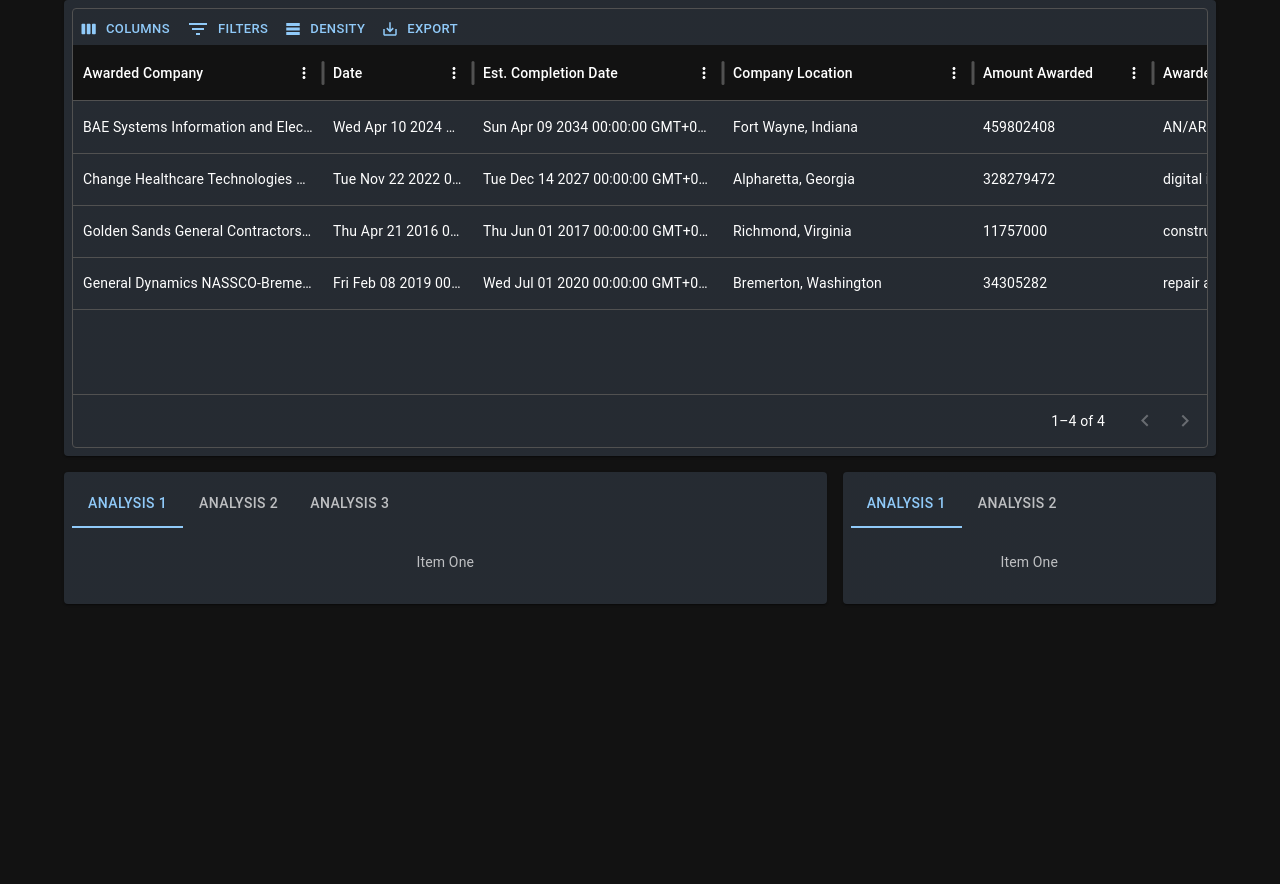
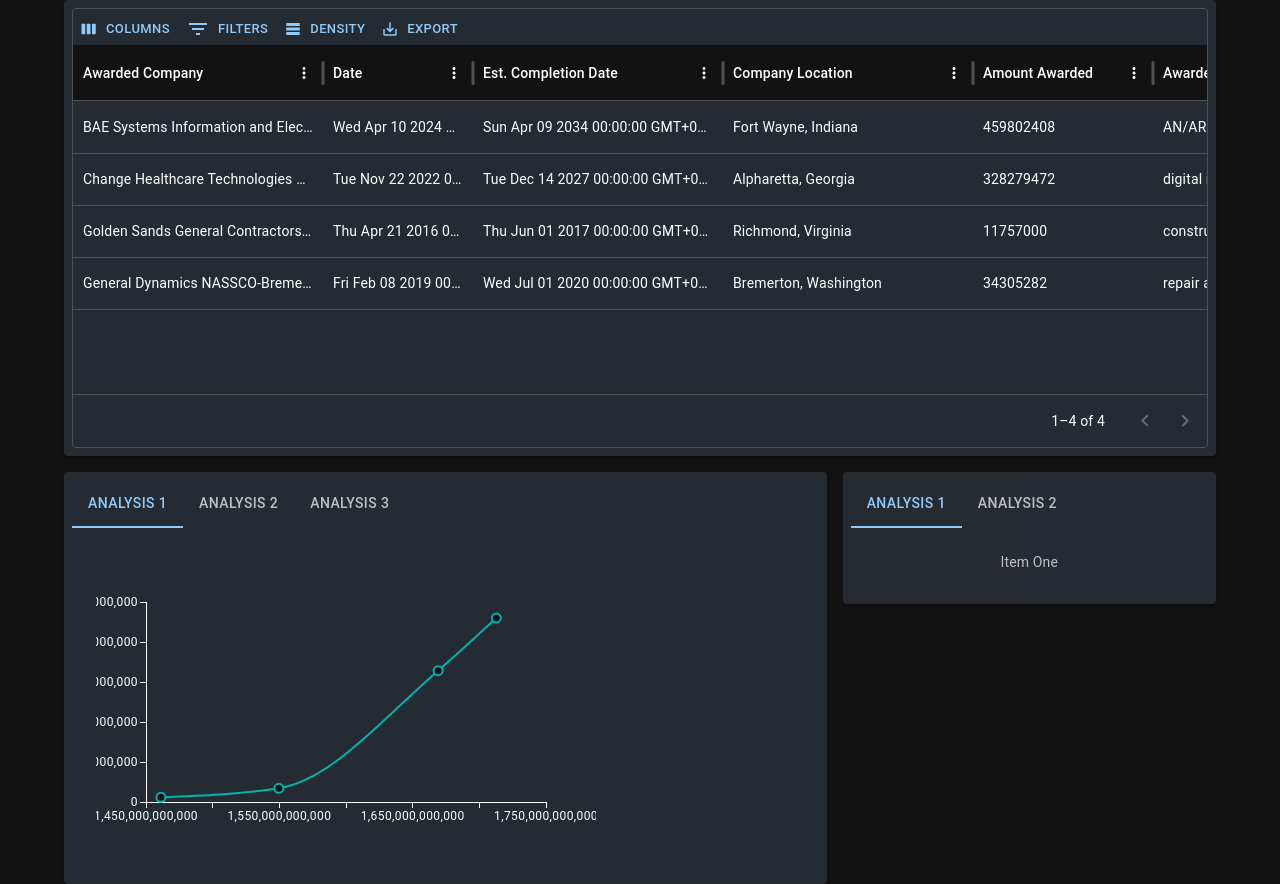
Before and after one commit to TylerK4832/ContractScope, a React (Create React App) app in the folder client/: page / in a window 1280 px wide. Before the commit the page ends 800 px from the top, so only its background shows below. Built offline with nearby package versions, Linux system fonts and the light colour scheme.

Commit message:
TimeSeries

```diff
--- a/client/package.json
+++ b/client/package.json
@@ -7,6 +7,7 @@
     "@emotion/styled": "^11.11.5",
     "@mui/lab": "^5.0.0-alpha.170",
     "@mui/material": "^5.15.15",
+    "@mui/x-charts": "^7.3.0",
     "@mui/x-data-grid": "^7.3.0",
     "@mui/x-data-grid-generator": "^7.3.0",
     "@testing-library/jest-dom": "^5.17.0",
--- a/client/src/components/Layout.tsx
+++ b/client/src/components/Layout.tsx
@@ -1,19 +1,20 @@
-import TabContext from '@mui/lab/TabContext';
-import TabList from '@mui/lab/TabList';
-import TabPanel from '@mui/lab/TabPanel';
-import Container from '@mui/material/Container';
-import Paper from '@mui/material/Paper';
-import Tab from '@mui/material/Tab';
-import Grid from '@mui/material/Unstable_Grid2';
-import { styled } from '@mui/material/styles';
-import { useState } from 'react';
-import Table from './Table';
+import TabContext from "@mui/lab/TabContext";
+import TabList from "@mui/lab/TabList";
+import TabPanel from "@mui/lab/TabPanel";
+import Container from "@mui/material/Container";
+import Paper from "@mui/material/Paper";
+import Tab from "@mui/material/Tab";
+import Grid from "@mui/material/Unstable_Grid2";
+import { styled } from "@mui/material/styles";
+import { useState } from "react";
+import Table from "./Table";
+import TimeSeries from "./TimeSeries";
 
 const Item = styled(Paper)(({ theme }) => ({
-    backgroundColor: theme.palette.mode === 'dark' ? '#1A2027' : '#fff',
+  backgroundColor: theme.palette.mode === "dark" ? "#1A2027" : "#fff",
   ...theme.typography.body2,
   padding: theme.spacing(1),
-    textAlign: 'center',
+  textAlign: "center",
   color: theme.palette.text.secondary,
 }));
 
@@ -21,28 +22,36 @@
   const [leftPaneActive, setLeftPaneActive] = useState("0");
   const [rightPaneActive, setRightPaneActive] = useState("0");
 
-    const handleLeftPaneChange = (evt: React.SyntheticEvent<Element, Event>, idx: string) =>
-        setLeftPaneActive(idx);
-    const handleRightPaneChange = (evt: React.SyntheticEvent<Element, Event>, idx: string) =>
-        setRightPaneActive(idx);
+  const handleLeftPaneChange = (
+    evt: React.SyntheticEvent<Element, Event>,
+    idx: string
+  ) => setLeftPaneActive(idx);
+  const handleRightPaneChange = (
+    evt: React.SyntheticEvent<Element, Event>,
+    idx: string
+  ) => setRightPaneActive(idx);
 
   return (
-        <Container sx={{ height: '100vh'}}>
+    <Container sx={{ height: "100vh" }}>
       <Grid container spacing={2}>
         <Grid xs={12}>
-                    <Item><Table /></Item>
+          <Item>
+            <Table />
+          </Item>
         </Grid>
         <Grid xs={8} height="40vh">
           <Item>
             <TabContext value={leftPaneActive}>
               <TabList onChange={handleLeftPaneChange}>
-                                <Tab label='Analysis 1' value='0' />
-                                <Tab label='Analysis 2' value='1' />
-                                <Tab label='Analysis 3' value='2' />
+                <Tab label="Analysis 1" value="0" />
+                <Tab label="Analysis 2" value="1" />
+                <Tab label="Analysis 3" value="2" />
               </TabList>
-                            <TabPanel value='0'>Item One</TabPanel>
-                            <TabPanel value='1'>Item Two</TabPanel>
-                            <TabPanel value='2'>Item Three</TabPanel>
+              <TabPanel value="0">
+                <TimeSeries />
+              </TabPanel>
+              <TabPanel value="1">Item Two</TabPanel>
+              <TabPanel value="2">Item Three</TabPanel>
             </TabContext>
           </Item>
         </Grid>
@@ -50,11 +59,11 @@
           <Item>
             <TabContext value={rightPaneActive}>
               <TabList onChange={handleRightPaneChange}>
-                                <Tab label='Analysis 1' value='0' />
-                                <Tab label='Analysis 2' value='1' />
+                <Tab label="Analysis 1" value="0" />
+                <Tab label="Analysis 2" value="1" />
               </TabList>
-                            <TabPanel value='0'>Item One</TabPanel>
-                            <TabPanel value='1'>Item Two</TabPanel>
+              <TabPanel value="0">Item One</TabPanel>
+              <TabPanel value="1">Item Two</TabPanel>
             </TabContext>
           </Item>
         </Grid>
--- /dev/null
+++ b/client/src/components/TimeSeries.tsx
@@ -0,0 +1,118 @@
+// import * as React from "react";
+import { DatasetElementType } from "@mui/x-charts/models/seriesType/config";
+import rows from "../utils/rows";
+import { LineChart } from "@mui/x-charts";
+
+const VISIBLE_FIELDS = ["name", "rating", "country", "dateCreated", "isAdmin"];
+
+const TimeSeries = () => {
+  const columns = [
+    { field: "context", headerName: "Context", width: 200 },
+    { field: "date", headerName: "Date", width: 150 },
+    { field: "awardedCompany", headerName: "Awarded Company", width: 250 },
+    {
+      field: "awardedCompanyLocation",
+      headerName: "Company Location",
+      width: 250,
+    },
+    { field: "amountAwarded", headerName: "Amount Awarded", width: 180 },
+    { field: "awardedFor", headerName: "Awarded For", width: 250 },
+    { field: "workLocation", headerName: "Work Location", width: 250 },
+    {
+      field: "expectedCompletionDate",
+      headerName: "Expected Completion Date",
+      width: 250,
+    },
+    {
+      field: "contractingActivityGroup",
+      headerName: "Contracting Activity Group",
+      width: 250,
+    },
+    {
+      field: "activityGroupLocation",
+      headerName: "Activity Group Location",
+      width: 250,
+    },
+    { field: "activityCode", headerName: "Activity Code", width: 200 },
+    { field: "contractType", headerName: "Contract Type", width: 180 },
+    { field: "isModification", headerName: "Modification", width: 150 },
+  ];
+
+  const keyToLabel: { [key: string]: string } = {
+    coal: "Electricity from coal (TWh)",
+    gas: "Electricity from gas (TWh)",
+    oil: "Electricity from oil (TWh)",
+    nuclear: "Electricity from nuclear (TWh)",
+    hydro: "Electricity from hydro (TWh)",
+    wind: "Electricity from wind (TWh)",
+    solar: "Electricity from solar (TWh)",
+    bio: "Electricity from bioenergy (TWh)",
+
+    other: "Other renewables excluding bioenergy (TWh)",
+  };
+
+  // const stackStrategy = {
+  //   stack: "total",
+  //   area: true,
+  //   stackOffset: "none", // To stack 0 on top of others
+  // } as const;
+
+  // const customize = {
+  //   height: 300,
+  //   legend: { hidden: true },
+  //   margin: { top: 5 },
+  //   stackingOrder: "descending",
+  // };
+
+  // const data = rows.reduce((acc, contract) => {
+  //   const existingDateIndex = acc.findIndex(item => item.date === contract.date);
+
+  //   if (existingDateIndex !== -1) {
+  //     acc[existingDateIndex].amount += contract.amountAwarded;
+  //   } else {
+  //     acc.push({ date: contract.date, amount: contract.amountAwarded });
+  //   }
+
+  //   return acc;
+  // }, []);
+
+  const dateToAmountAwarded: { [date: string]: number } = {};
+
+  rows.forEach((contract) => {
+    let contract_date = contract.date.toISOString();
+    // If the date already exists in the hash map, increment its value by the amount awarded
+    if (dateToAmountAwarded[contract_date]) {
+      dateToAmountAwarded[contract_date] += contract.amountAwarded;
+    } else {
+      // If the date does not exist in the hash map, initialize it with the amount awarded
+      dateToAmountAwarded[contract_date] = contract.amountAwarded;
+    }
+  });
+
+  const keys = Object.keys(dateToAmountAwarded).sort();
+  const keys_dated = keys.map((k) => new Date(k));
+  const values = keys_dated.map((k) => dateToAmountAwarded[k.toISOString()]);
+
+  console.log(keys.map((k) => new Date(k)));
+  console.log(values);
+  return (
+    <div style={{ height: "60%", width: "95%" }}>
+      <LineChart
+        xAxis={[
+          {
+            data: keys_dated,
+          },
+        ]}
+        series={[
+          {
+            data: values,
+          },
+        ]}
+        width={500}
+        height={300}
+      />
+    </div>
+  );
+};
+
+export default TimeSeries;
```
Also changed, not shown: 1 other file (tests, documents, lock files or other folders). Lines whose indentation alone changed are shown as unchanged.
